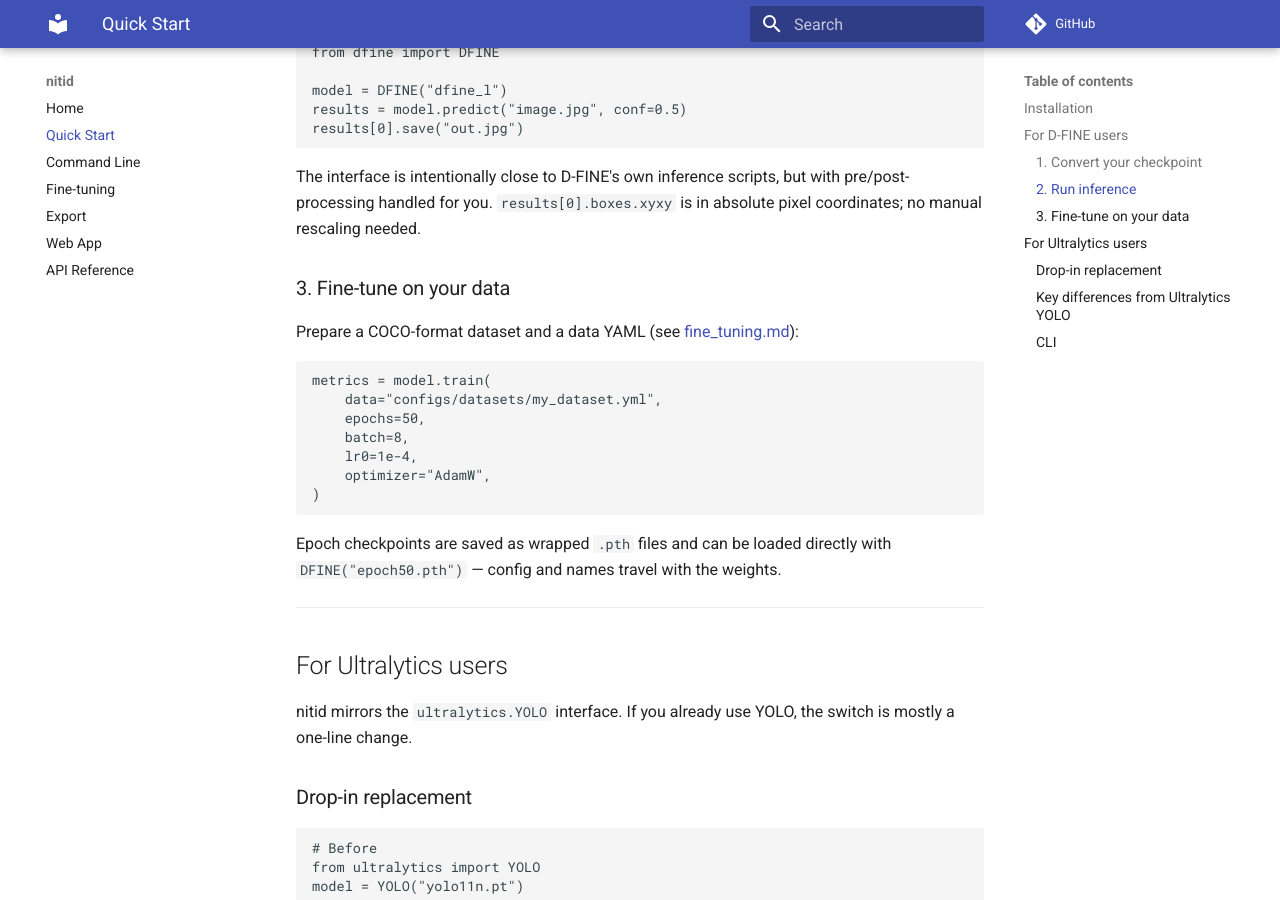
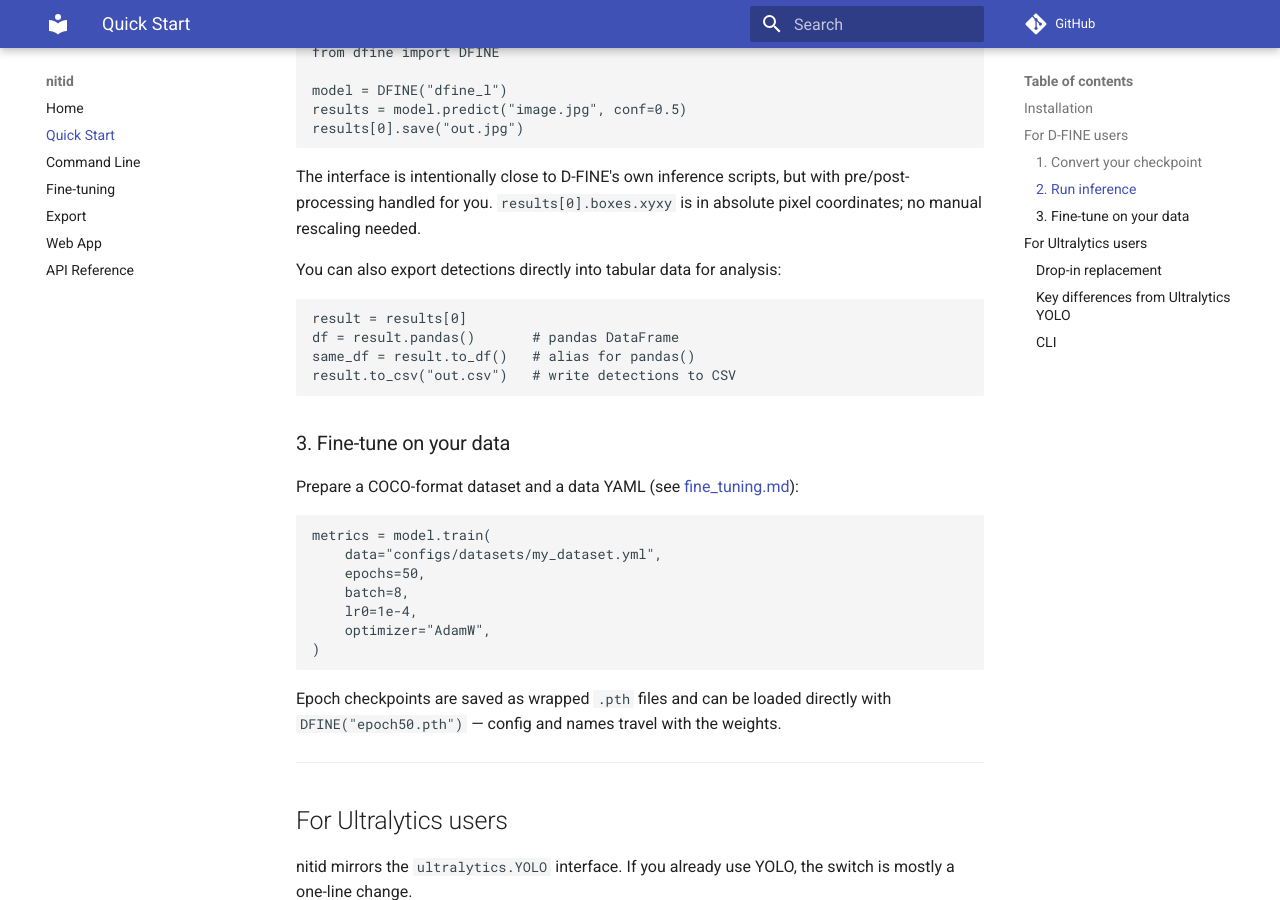
Before and after one commit to Nitidio/nitid, an MkDocs documentation site: the page built from docs/quickstart.md, in a window 1280 px wide and 900 px high, scrolled down 928 px. Built offline with MkDocs 1.6.1 and Material for MkDocs 9.7.7, drawn with Linux system fonts in a browser that asks for light colours; comment, search, counter and statistics services are not loaded.

Commit message:
tests: added integration test and documented behaviour in quickstart

````diff
--- a/docs/quickstart.md
+++ b/docs/quickstart.md
@@ -47,6 +47,15 @@
 The interface is intentionally close to D-FINE's own inference scripts, but with
 pre/post-processing handled for you. `results[0].boxes.xyxy` is in absolute pixel
 coordinates; no manual rescaling needed.
+
+You can also export detections directly into tabular data for analysis:
+
+```python
+result = results[0]
+df = result.pandas()       # pandas DataFrame
+same_df = result.to_df()   # alias for pandas()
+result.to_csv("out.csv")   # write detections to CSV
+```
 
 ### 3. Fine-tune on your data
 
````
Also changed, not shown: 1 other file.
